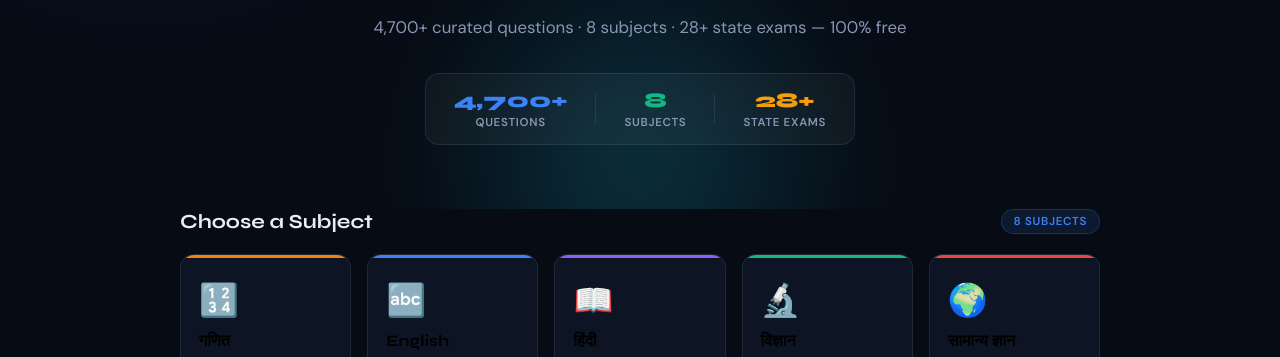
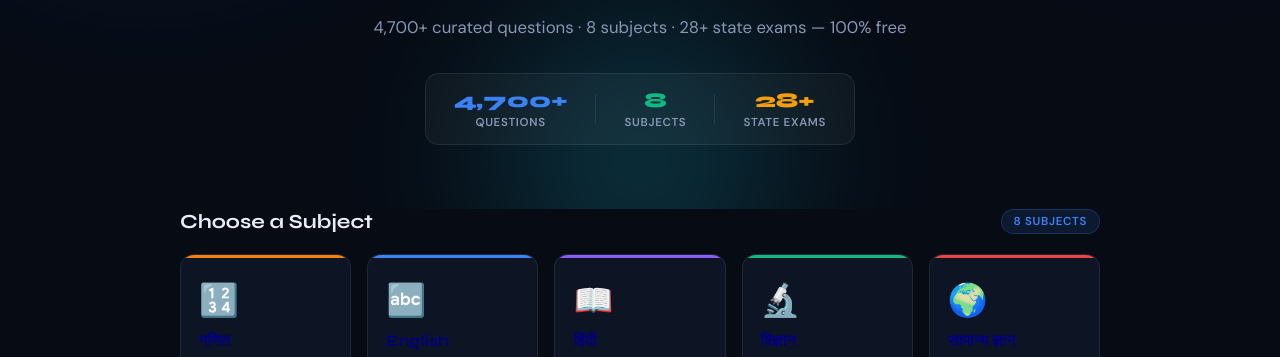
Before and after one commit to ignitaverse/Vidhya_Sagar, a plain HTML site: page docs/index.html in a window 1280 px wide. Shown: the part 428-785 px from the top of the page. Drawn offline with Linux system fonts and the light colour scheme.

Commit message:
Update style.css

```diff
--- a/docs/css/style.css
+++ b/docs/css/style.css
@@ -242,7 +242,7 @@ body{
 }
 .subj-card:hover::after{opacity:1}
 .subj-emoji{font-size:2rem;position:relative;z-index:1}
-.subj-name{font-family:var(--fs);font-size:1rem;font-weight:700;position:relative;z-index:1}
+.subj-name{font-family:var(--fs);font-size:1rem;font-weight:700;position:relative;z-index:1;color:navy}
 .subj-count{font-size:.75rem;color:var(--tx2);position:relative;z-index:1}
 .subj-arrow{
   margin-top:auto;font-size:.75rem;font-weight:700;
```
